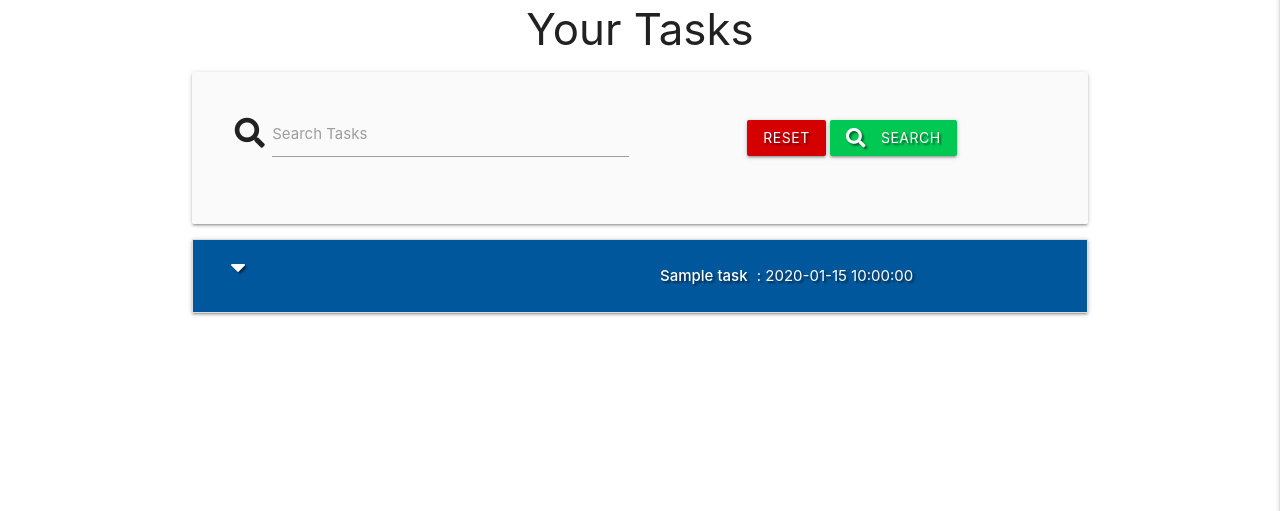
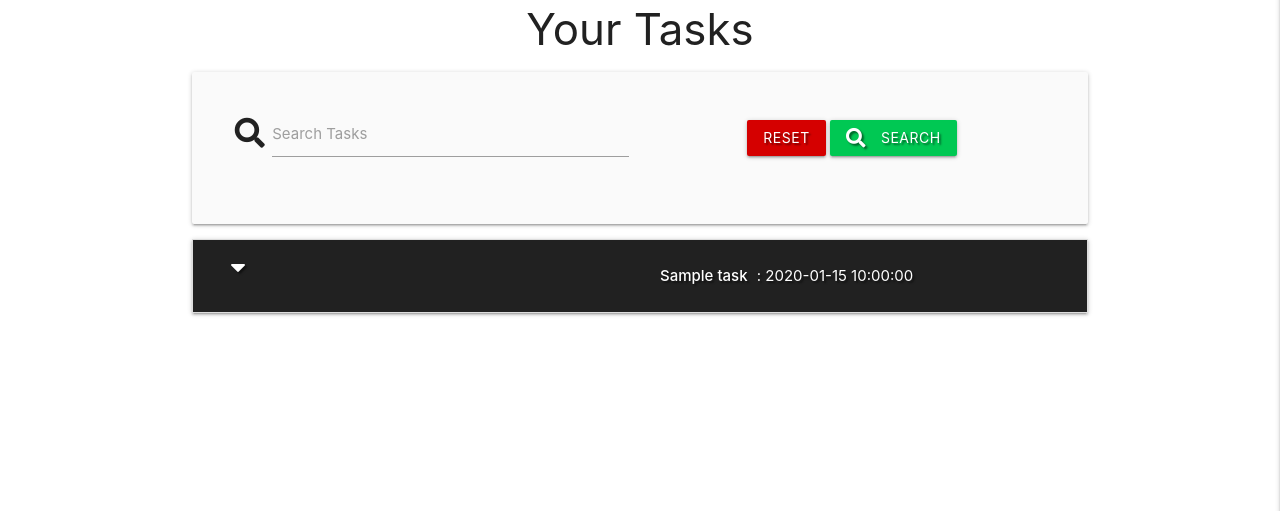
Before and after one commit to AngelArgirov/My-third-project-msp3, a Flask app: page / in a window 1280 px wide. Shown: the part 287-798 px from the top of the page. Run offline with Flask 2, Linux system fonts and the light colour scheme; a database or web service that is not in the repository returns one stand-in record (values such as "Sample title"); some libraries are stand-ins or nearby versions.

Commit message:
Update tasks.html

```diff
--- a/templates/tasks.html
+++ b/templates/tasks.html
@@ -25,18 +25,18 @@
     <ul class="collapsible">
         {% for task in tasks %}
         <li>
-            <div class="collapsible-header white-text light-blue darken-4 text-shadow">
+            <div class="collapsible-header white-text grey darken-4 text-shadow">
                 <div class="col s3">
                     <i class="fas fa-caret-down"></i>
                     {% if session.user|lower == task.created_by|lower %}
                         <a href="{{ url_for('delete_task', task_id=task._id) }}" class="btn-small green accent-4">Done</a>
-                        <a href="{{ url_for('edit_task', task_id=task._id) }}" class="btn-small light-blue lighten-1">Edit</a>
+                        <a href="{{ url_for('edit_task', task_id=task._id) }}" class="btn-small grey lighten-2">Edit</a>
                     {% endif %}
                 </div>
                 <div class="col s9">
                     <strong>{{ task.task_name }}</strong> : {{ task.due_date }}
                     {% if task.is_urgent == "on" %}
-                        <i class="fas fa-exclamation-circle light-blue-text text-lighten-2 tooltipped"
+                        <i class="fas fa-exclamation-circle grey-text text-lighten-1 tooltipped"
                             data-position="right" data-tooltip="URGENT!"></i>
                     {% endif %}
                 </div>
```
